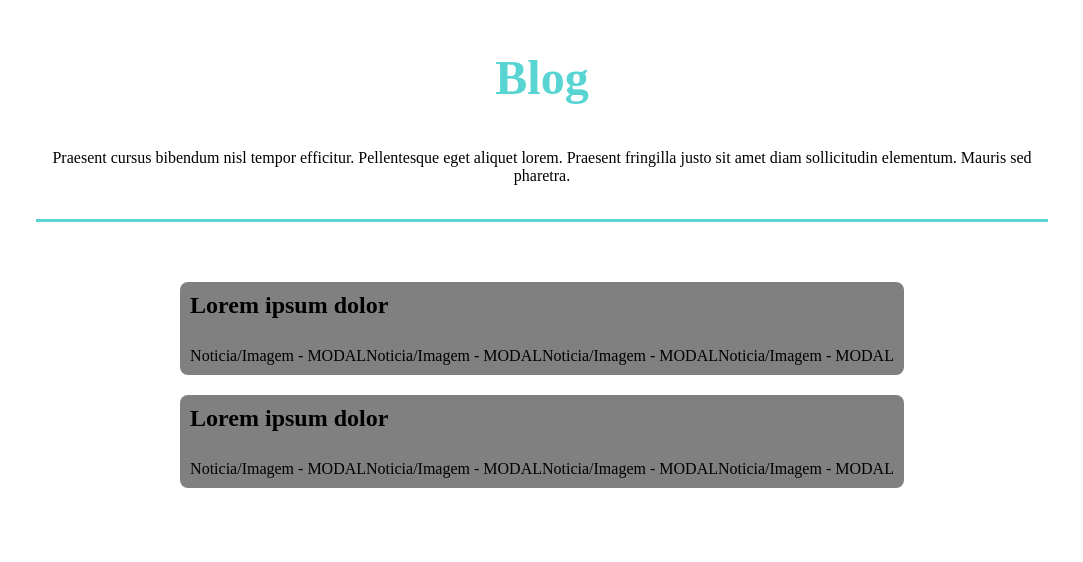
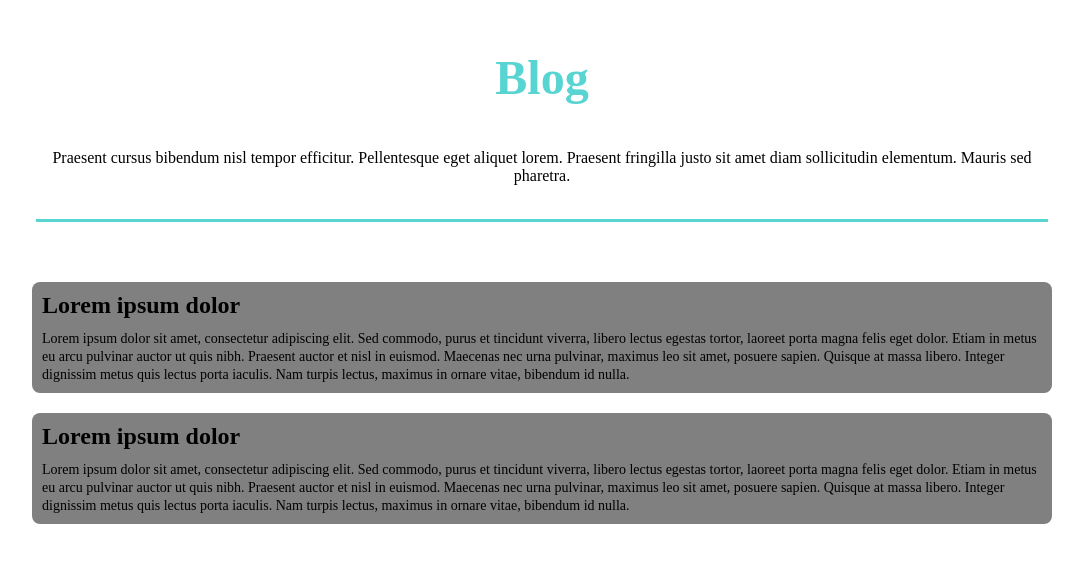
Before and after one commit to chiachio-pedro/easy-freela, a Next.js app in the folder frontend/: page /blog in a window 1280 px wide. Shown: the top 562 px of the page, without its empty margins (98-1181 px from the left). Built offline with nearby package versions, Linux system fonts and the light colour scheme.

Commit message:
botafogo de futebol e regatas

```diff
--- a/frontend/src/pages/blog.tsx
+++ b/frontend/src/pages/blog.tsx
@@ -14,18 +14,16 @@ export default function Blog() {
             </div>
 
             <div className={styles.buttons_not}>
-                <div style={{ background: 'gray', display: 'inline-block', borderRadius: '8px', textAlign: 'left', padding: '10px', margin: '10px 0' }}>
+                <div style={{ background: 'gray', display: 'inline-block', borderRadius: '8px', textAlign: 'left', padding: '10px', margin: '10px 0', maxWidth: '1000px' }}>
                     <div style={{ fontSize: '24px', fontWeight: 'bold', marginBottom: '10px' }}>Lorem ipsum dolor</div>
-                    <br></br>
-                    Noticia/Imagem - MODALNoticia/Imagem - MODALNoticia/Imagem - MODALNoticia/Imagem - MODAL
+                    <span style={{ fontSize: '14px' }}> Lorem ipsum dolor sit amet, consectetur adipiscing elit. Sed commodo, purus et tincidunt viverra, libero lectus egestas tortor, laoreet porta magna felis eget dolor. Etiam in metus eu arcu pulvinar auctor ut quis nibh. Praesent auctor et nisl in euismod. Maecenas nec urna pulvinar, maximus leo sit amet, posuere sapien. Quisque at massa libero. Integer dignissim metus quis lectus porta iaculis. Nam turpis lectus, maximus in ornare vitae, bibendum id nulla. </span>
                 </div>
             </div>
 
             <div className={styles.buttons_not}>
-                <div style={{ background: 'gray', display: 'inline-block', borderRadius: '8px', textAlign: 'left', padding: '10px', margin: '10px 0' }}>
+                <div style={{ background: 'gray', display: 'inline-block', borderRadius: '8px', textAlign: 'left', padding: '10px', margin: '10px 0', maxWidth: '1000px' }}>
                     <div style={{ fontSize: '24px', fontWeight: 'bold', marginBottom: '10px' }}>Lorem ipsum dolor</div>
-                    <br></br>
-                    Noticia/Imagem - MODALNoticia/Imagem - MODALNoticia/Imagem - MODALNoticia/Imagem - MODAL
+                    <span style={{ fontSize: '14px' }}> Lorem ipsum dolor sit amet, consectetur adipiscing elit. Sed commodo, purus et tincidunt viverra, libero lectus egestas tortor, laoreet porta magna felis eget dolor. Etiam in metus eu arcu pulvinar auctor ut quis nibh. Praesent auctor et nisl in euismod. Maecenas nec urna pulvinar, maximus leo sit amet, posuere sapien. Quisque at massa libero. Integer dignissim metus quis lectus porta iaculis. Nam turpis lectus, maximus in ornare vitae, bibendum id nulla. </span>
                 </div>
             </div>
         </>
```
